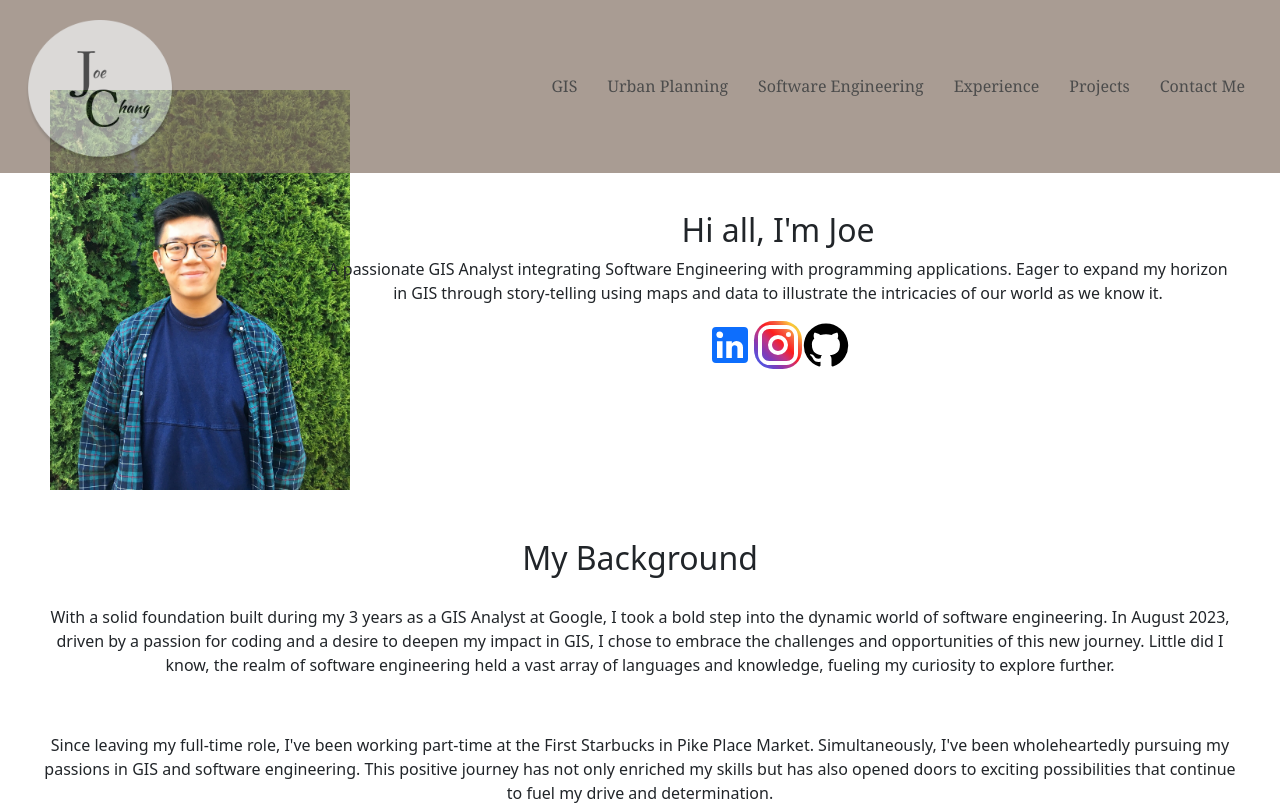
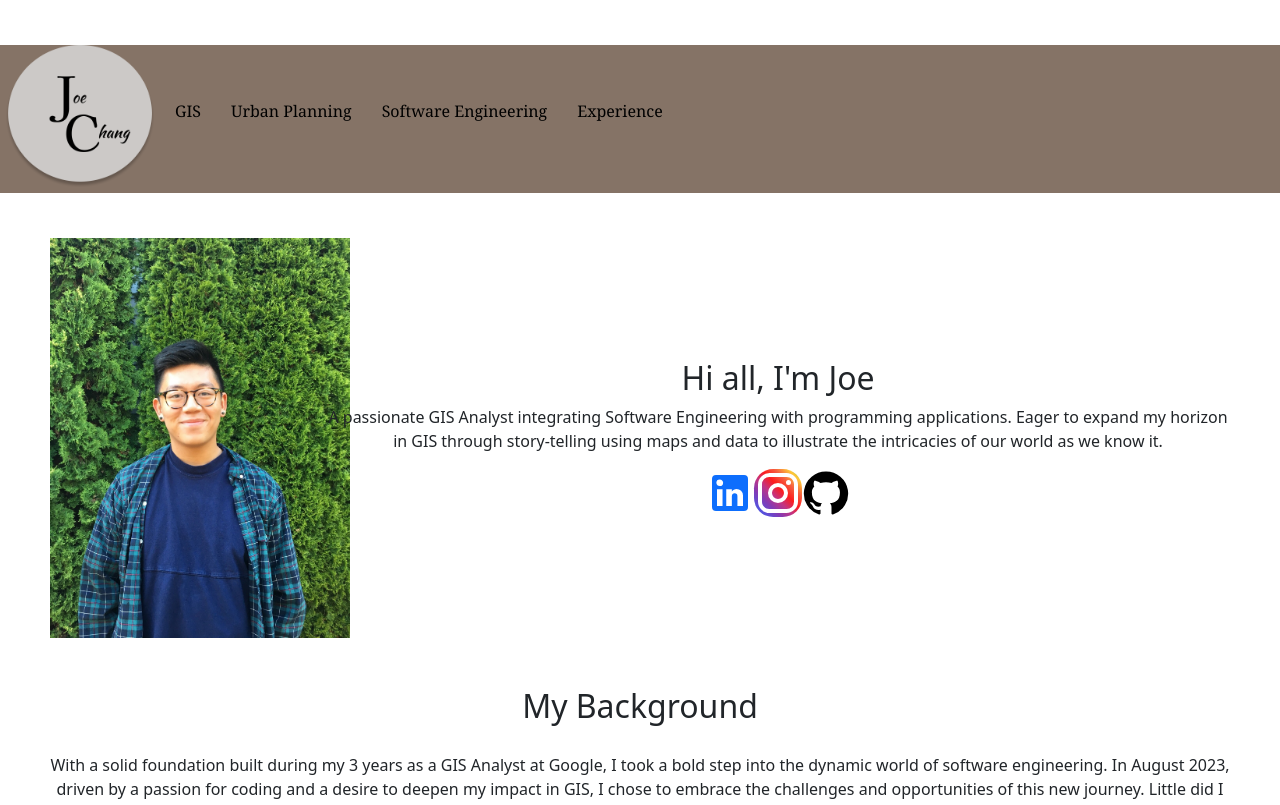
Before and after one commit to josephachang02/PortfolioApp, a React (Vite) app: page / in a window 1280 px wide. Shown: the top 805 px of the page. Built offline with nearby package versions, Linux system fonts and the light colour scheme.

Commit message:
readjustments to header

```diff
--- a/src/App.jsx
+++ b/src/App.jsx
@@ -8,7 +8,7 @@ import Experience from './pages/Experience/experience.jsx'
 import { Routes, Route } from 'react-router-dom'
 import Projects from './pages/Projects/projects'
 import GIS from './pages/GIS/gis'
-import Footer from './components/Footer/footer.jsx'
+// import Footer from './components/Footer/footer.jsx'
 
 // looking to implement react-component for browser view adjustment compatible for mobile
 // import { BrowserView, MobileView, isBrowser, isMobile } from 'react-device-detect';
@@ -26,7 +26,7 @@ function App() {
         <Route exact path ="/NBA" element={<NBAApplication />} />
         <Route exact path ="/WorkoutApplication" element={<WorkoutApplication />} />
     </Routes>
-    <Footer />
+    {/* <Footer /> */}
     </div>
   );
 }
--- a/src/components/Header/header.jsx
+++ b/src/components/Header/header.jsx
@@ -52,16 +52,6 @@ const Header = () => {
               {'Experience'}
             </Link>
           </li>
-          <li>
-            <Link href="/Projects" className="NavTitle">
-              {'Projects'}
-            </Link>
-          </li>
-          <li>
-            <Link href="contact" className="NavTitle">
-              {'Contact Me'}
-            </Link>
-          </li>
         </ul>
       </nav>
     </header>
--- a/src/components/Header/index.css
+++ b/src/components/Header/index.css
@@ -1,17 +1,10 @@
 header {
   background-color: #857366;
-  opacity: 0.70;
   color: #fff;
   display: flex;
-  justify-content: space-between;
   align-items: center;
-  padding: 20px;
-  padding-bottom: 5px;
   transition: all 0.8s ease;
-  position: fixed;
-  z-index: 999;
   top: 0;
-  width: 100%;
 }
 
 header.shrink {
```
